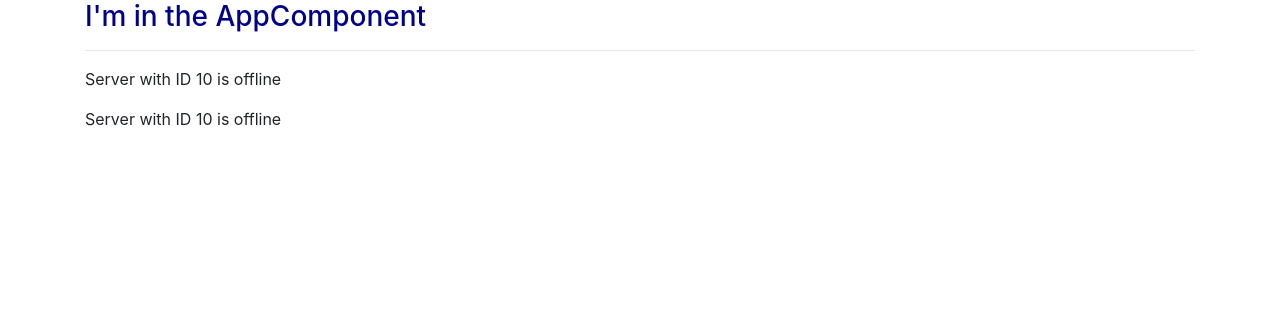
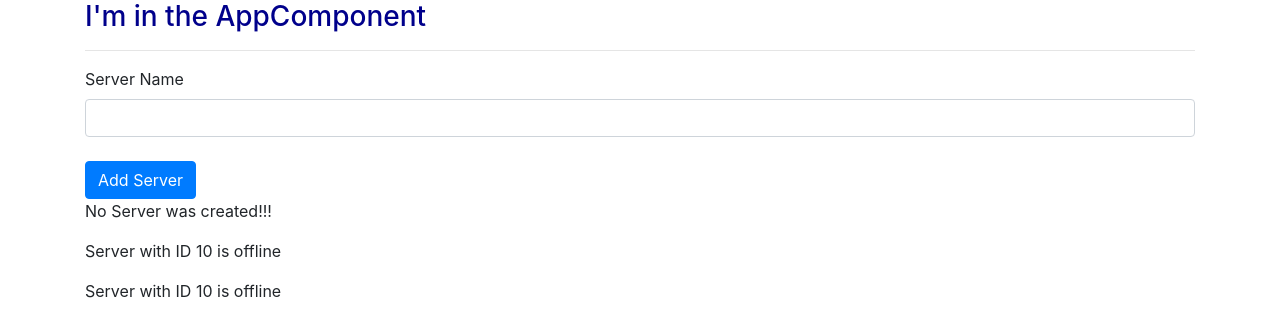
Before and after one commit to pcbimon/my-first-app, an Angular app: page / in a window 1280 px wide. Shown: the top 336 px of the page. Built offline with nearby package versions, Linux system fonts and the light colour scheme.

Commit message:
add input and assign variable

```diff
--- a/src/app/servers/servers.component.html
+++ b/src/app/servers/servers.component.html
@@ -1,2 +1,8 @@
+<label>Server Name</label>
+<input type="text" class="form-control" (input)="onUpdateServerName($event)">
+{{serverName}}
+<br>
+<button class="btn btn-primary" [disabled]="!allowNewServer" (click)="onCreateServer()">Add Server</button>
+<p [innerText]="serverCreationStatus"></p>
 <app-server></app-server>
 <app-server></app-server>
--- a/src/app/servers/servers.component.ts
+++ b/src/app/servers/servers.component.ts
@@ -6,8 +6,20 @@ import { Component, OnInit } from '@angular/core';
   styleUrls: ['./servers.component.css']
 })
 export class ServersComponent implements OnInit {
-
-  constructor() { }
+  allowNewServer = false;
+  serverCreationStatus = 'No Server was created!!!';
+  serverName = '';
+  constructor() {
+    setTimeout(() => {
+      this.allowNewServer = true;
+    }, 2000);
+  }
+  onCreateServer(): void{
+    this.serverCreationStatus = 'Server was created!!';
+  }
+  onUpdateServerName(event: any): void{
+    this.serverName = (event.target as HTMLInputElement).value;
+  }
 
   ngOnInit(): void {
   }
```
